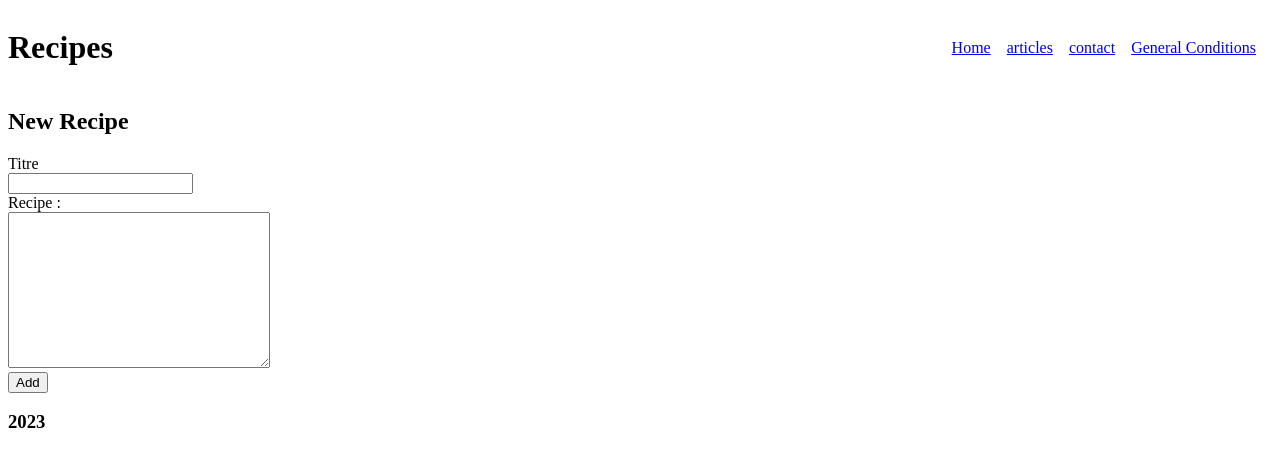
After one commit to Paradize250/PDO, a PHP site: page /article-new in a window 1280 px wide. The commit adds this page. Shown: the top 467 px of the page. Run offline with PHP 8.4, Linux system fonts and the light colour scheme.

Commit message:
create inputs and returns

```diff
--- /dev/null
+++ b/src/Controllers/article-new.php
@@ -0,0 +1,25 @@
+<?php
+require 'Database.php';
+$db = new Database;
+$heading = "New Recipe";
+
+//dbug($_POST);
+if ($_SERVER['REQUEST_METHOD'] === 'POST'):
+    $titre = cleanData($_POST['titre']);
+    $content = cleanData($_POST['content']);
+    //if (empty($titre) || empty($content)) {
+    if (strlen($titre) === 0 || strlen($content) === 0) {
+        echo 'title field or content are empty';
+        exit;
+    } else {
+        $db->query(
+            'INSERT INTO post (titre, content) VALUES (:titre, :content)',
+            [
+                'titre' => $titre,
+                'content' => $content
+            ]
+        );
+        header('Location: /articles');
+    }
+endif;
+view("article-new", $heading);
--- a/src/Controllers/articles.php
+++ b/src/Controllers/articles.php
@@ -1,7 +1,7 @@
 <?php
 require 'Database.php';
 $db = new Database();
-$articles = $db->query('SELECT * from post')->findAll();
+$articles = $db->query('SELECT * from post ORDER BY ID DESC')->findAll();
 //include 'views/index.view.php';
 $heading = 'Recipes List';
 view(
--- a/src/fonctions/index.php
+++ b/src/fonctions/index.php
@@ -15,6 +15,9 @@
 function view(string $name, string | array $model) {
     //dbug('test');
     return require 'views/layout.view.php';
+}
+function cleanData($value) {
+return trim(filter_var($value, FILTER_SANITIZE_FULL_SPECIAL_CHARS));
 }
 // Fonctions
 
--- a/src/routes.php
+++ b/src/routes.php
@@ -6,6 +6,7 @@
     '/' => './controllers/index.php',
     '/articles' => './controllers/articles.php',
     '/article' => './controllers/article.php',
+    '/article-new' => './controllers/article-new.php',
     '/contact' => './controllers/contact.php',
     '/conditions' => './controllers/conditions.php'
 ];
--- /dev/null
+++ b/src/views/article-new.view.php
@@ -0,0 +1,10 @@
+<h2><?=$model?></h2>
+<section>
+    <form method="POST">
+        <label for="titre">Titre</label> <br>
+        <input type="text" name="titre" id="titre"><br>
+        <label for="content">Recipe :</label><br>
+        <textarea name="content" id="content" cols="30" rows="10"></textarea><br>
+        <input type="submit" value= "Add">
+    </form>
+</section>
--- a/src/views/articles.view.php
+++ b/src/views/articles.view.php
@@ -13,13 +13,14 @@
     <ul>
         <?php foreach ($model['articles'] as $article): ?>
             <li>
+                <?php echo $article['id'] ?>
                 <a href="/article?id=<?= $article['id'] ?>">
                     <?= $article['titre'] ?>
                 </a>
             </li>
         <?php endforeach; ?>
     </ul>
-
+<p><a href="/article-new">add a new recipe</a></p>
 </body>
 
 </html>
```
